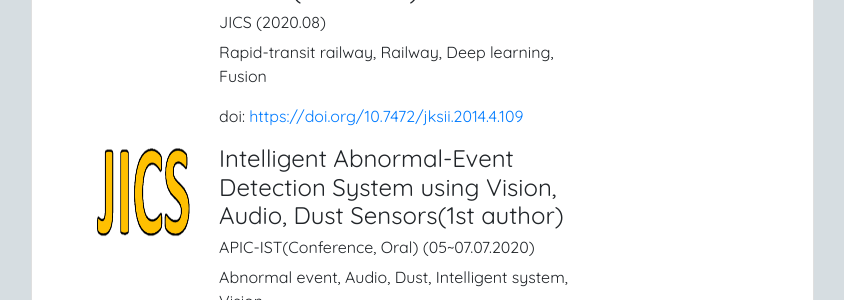
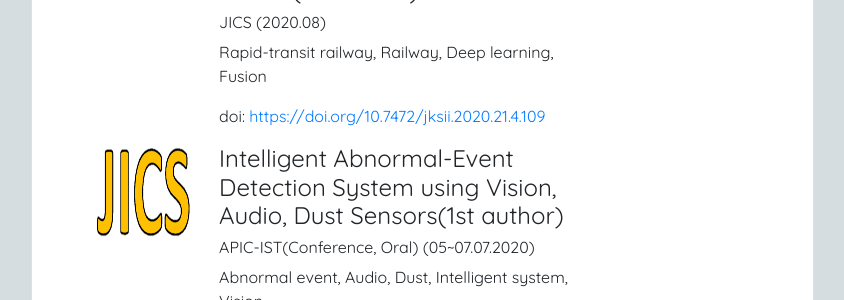
Before and after one commit to 94JuHo/94juho.github.io, a Jekyll site: the page built from index.html, in a window 1280 px wide and 900 px high, scrolled down 1424 px. Shown: the part 154-454 px from the top of the window, without its empty margins (4-848 px from the left). Built offline with Jekyll 4.4.1, drawn with Linux system fonts in a browser that asks for light colours; nearby versions of some CDN libraries; comment, search, counter and statistics services are not loaded; a style sheet for code colours, icons or effects is not loaded; some of the changed lines change nothing that is shown.

Commit message:
edit doi

```diff
--- a/_config.yml
+++ b/_config.yml
@@ -27,7 +27,7 @@ author_website_url: "https://94juho.github.io"
 author_work_experiences:
             - company_name: JICS (2020.08)
               company_logo: jics.png
-              company_url: https://doi.org/10.7472/jksii.2014.4.109
+              company_url: https://doi.org/10.7472/jksii.2020.21.4.109
               designation: Intelligent Railway Detection Algorithm Fusing Image Processing and Deep Learning for the Prevent of Unusual Events(1st author)
               description: Rapid-transit railway, Railway, Deep learning, Fusion
               visibility: true
```
